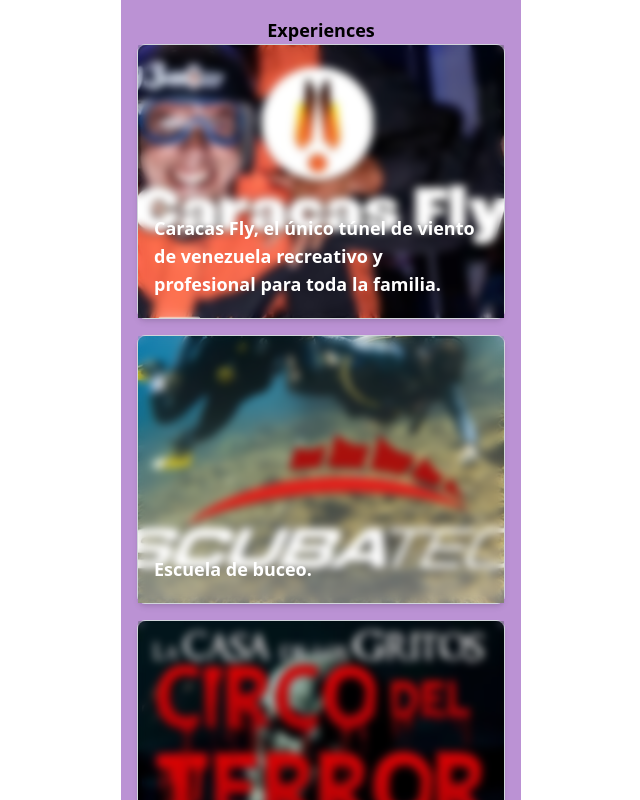
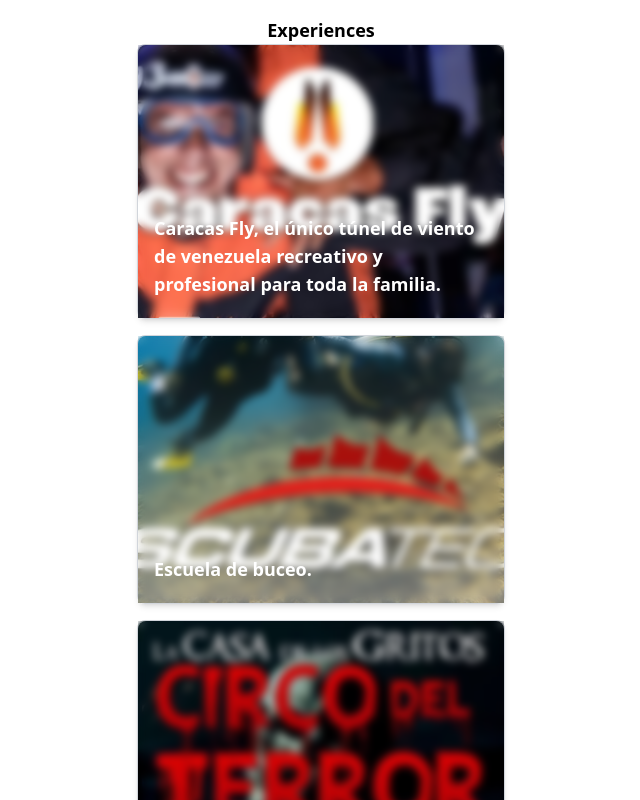
Before and after one commit to Hackathon-Yummy-2023/yummy-exp, a Next.js app: page /experience in a window 1280 px wide. Shown: the top 800 px of the page, without its empty margins (319-959 px from the left). Built offline with nearby package versions, Linux system fonts and the light colour scheme.

Commit message:
bye pink

```diff
--- a/src/app/experience/page.jsx
+++ b/src/app/experience/page.jsx
@@ -8,7 +8,7 @@
 const ChooseExperience = () => {
   return (
     <>
-    <main className="p-4 bg-[#bb92d4]">
+    <main className="p-4">
       <h1 className="font-sans text-lg font-bold text-center">Experiences</h1>
       {packageExperiences.map((item) => (
         <Card
```
